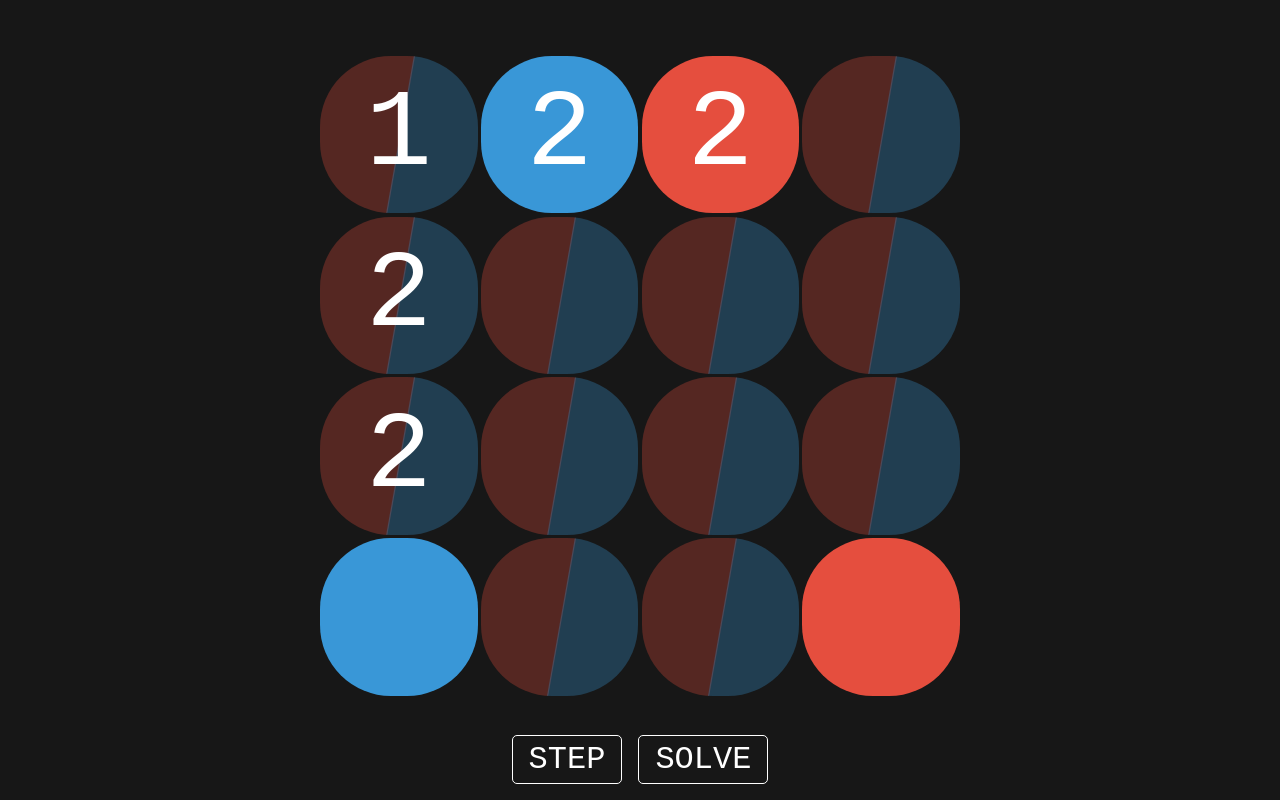
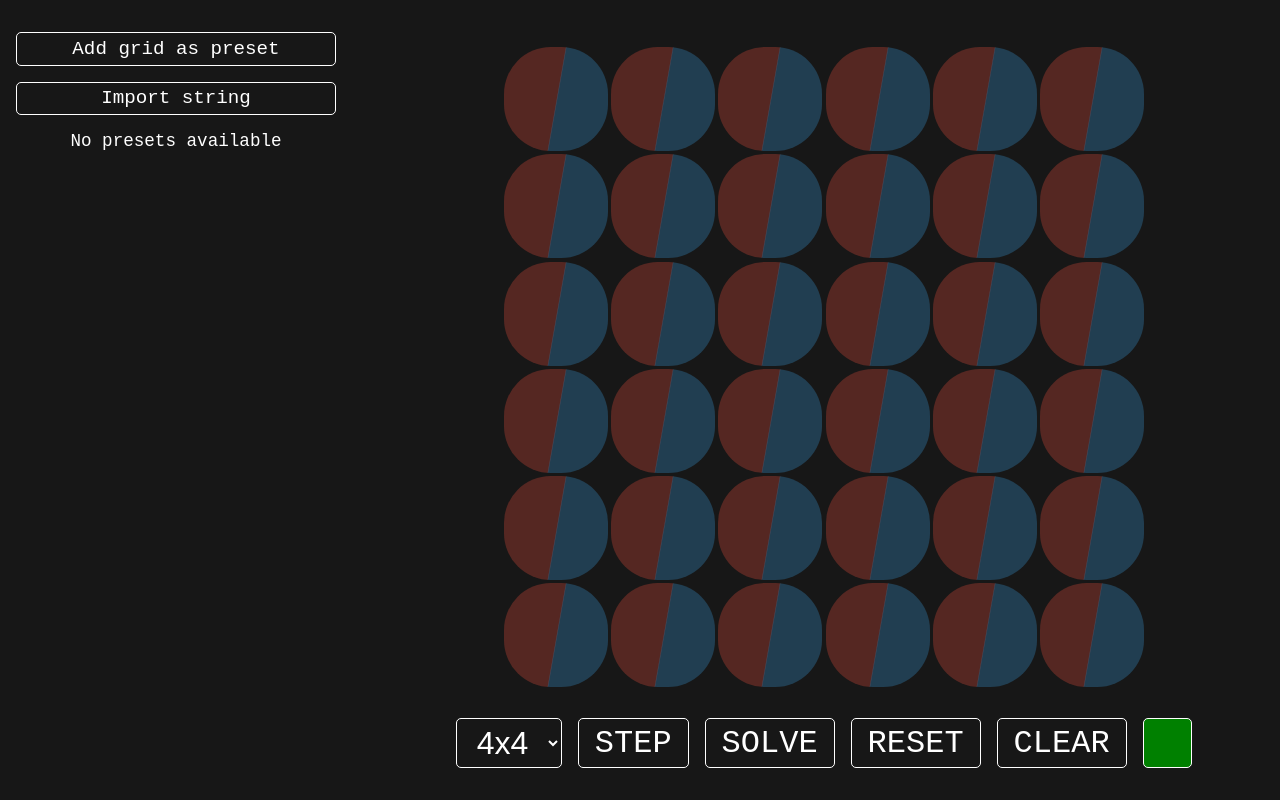
Before and after one commit to clikuki/urjo-solver, a website with bundled scripts: page index.html in a window 1280 px wide. Built offline with nearby package versions, Linux system fonts and the light colour scheme.

Commit message:
css for ui added

```diff
--- a/index.html
+++ b/index.html
@@ -9,11 +9,24 @@
 </head>
 
 <body>
+	<aside class="presets">
+		<button id="add-as-preset">Add grid as preset</button>
+		<button id="import-string">Import string</button>
+		<ul class="presets--list"></ul>
+	</aside>
 	<main>
 		<div class="grid"></div>
 		<div class="controls">
-			<button id="step">STEP</button>
-			<button id="solve">SOLVE</button>
+			<select class="controls--item" id="size" autocomplete="off">
+				<option value="4">4x4</option>
+				<option value="6">6x6</option>
+				<option value="8">8x8</option>
+			</select>
+			<button class="controls--item" id="step">STEP</button>
+			<button class="controls--item" id="solve">SOLVE</button>
+			<button class="controls--item" id="reset">RESET</button>
+			<button class="controls--item" id="clear">CLEAR</button>
+			<div class="state-display" data-state="COMPLETE"></div>
 		</div>
 	</main>
 
@@ -26,6 +39,14 @@
 		</div>
 	</template>
 
+	<template class="preset-template">
+		<div class="presets--preset" id="preset-#">
+			<button class="use"></button>
+			<button class="replace"><b><</b></button>
+			<button class="delete">✖</button>
+		</div>
+	</template>
+
 	<script type="module" src="/build/main.js" defer></script>
 </body>
 
--- a/src/main.ts
+++ b/src/main.ts
@@ -732,50 +732,45 @@ function updateGridDisplay(
 
 function main()
 {
-	const presetIdx = 2;
-	const presets: [string, [number, number][]][] = [
-		[`	_bbb__
-			_bab_b
-			_bbb__
-			______
-			______
-			______`,
-			[],
-		],
-		[`	aaabbb
-			abaabb
-			bbaaab
-			abbbaa
-			babbaa
-			bababa`,
-			[],
-		],
-		[`	_____a
-			______
-			______
-			______
-			_b____
-			______`,
-			[
-				[3, 4],
-				[25, 1],
-				[35, 3],
-			],
-		],
-	]
+	// const presetIdx = 2;
+	// const presets: [string, [number, number][]][] = [
+	// 	[`	_bbb__
+	// 		_bab_b
+	// 		_bbb__
+	// 		______
+	// 		______
+	// 		______`,
+	// 		[],
+	// 	],
+	// 	[`	aaabbb
+	// 		abaabb
+	// 		bbaaab
+	// 		abbbaa
+	// 		babbaa
+	// 		bababa`,
+	// 		[],
+	// 	],
+	// 	[`	_____a
+	// 		______
+	// 		______
+	// 		______
+	// 		_b____
+	// 		______`,
+	// 		[
+	// 			[3, 4],
+	// 			[25, 1],
+	// 			[35, 3],
+	// 		],
+	// 	],
+	// ]
+	// gridData.parseStringStates("_ba_________b__a");
+	// gridData.setAllLimits([[0,1], [1,2], [2,2], [4,2], [8,2]]);
 
 	const gridEl = document.body.querySelector(".grid") as HTMLElement;
-	const gridData = new GridData(4);
-
-	gridData.parseStringStates("_ba_________b__a");
-	gridData.setAllLimits([[0,1], [1,2], [2,2], [4,2], [8,2]]);
-	// gridData.parseStringStates(presets[presetIdx][0]);
-	// gridData.setAllLimits(presets[presetIdx][1]);
-	// gridData.setAllLimits(gridData.countNeighbors());
+	const gridData = new GridData(6);
 
 	const solver = new Solver();
 	solver.useGrid(gridData);
-	// solver.stopAfterFirstSolution = false;
 
 	const stepBtn = document.querySelector("#step") as HTMLButtonElement;
 	const solveBtn = document.querySelector("#solve") as HTMLButtonElement;
--- a/style.css
+++ b/style.css
@@ -11,12 +11,16 @@
 }
 
 body {
+	display: grid;
+	grid-template-columns: 22rem 1fr;
+	gap: 1rem;
 	margin: 0;
+	font-family: monospace;
+	background-color: var(--color-bg);
 }
 
 main {
 	height: 100vh;
-	background-color: var(--color-bg);
 	display: flex;
 	flex-direction: column;
 	align-items: center;
@@ -24,19 +28,90 @@ main {
 }
 
 button {
+	font-family: monospace;
+	font-size: inherit;
+	color: white;
+}
+
+.presets {
+	display: flex;
+	flex-direction: column;
+	gap: 1rem;
+	padding: 1rem;
+	padding-top: 2rem;
+}
+
+.presets > button {
+	width: 100%;
+	padding: .3rem 1rem;
+	border: 1px solid white;
+	border-radius: 5px;
+	color: white;
+	background-color: transparent;
+	font-size: 1.2rem;
+}
+
+.presets--list {
+	display: flex;
+	flex-direction: column;
+	gap: .5rem;
+	font-size: 1.1rem;
+	margin: 0;
+	padding: 0;
+	overflow: scroll;
+}
+
+.presets--list:empty::before {
+	content: "No presets available";
+	color: white;
+	text-align: center;
+}
+
+.presets--preset {
+	display: grid;
+	grid-template-columns: 1fr min-content min-content;
+	gap: .3rem;
+	border-bottom: 1px solid white;
+}
+
+.presets--preset button {
+	border: none;
+	background-color: transparent;
+}
+
+.presets--preset button:hover {
+	background-color: #555;
+}
+
+.controls {
+	display: flex;
+	gap: 1rem;
+	padding-bottom: 1rem;
+}
+
+.controls--item {
 	width: min-content;
 	padding: .3rem 1rem;
 	border: 1px solid white;
 	border-radius: 5px;
 	color: white;
 	background-color: transparent;
-	font-family: monospace;
 	font-size: 2rem;
 }
 
-.controls {
-	display: flex;
-	gap: 1rem;
+.state-display {
+	height: 100%;
+	aspect-ratio: 1;
+	border: 1px solid white;
+	border-radius: 5px;
+}
+
+.state-display[data-state="IN-PROGRESS"] {
+	background-color: orange;
+}
+
+.state-display[data-state="COMPLETE"] {
+	background-color: green;
 }
 
 .grid {
```
